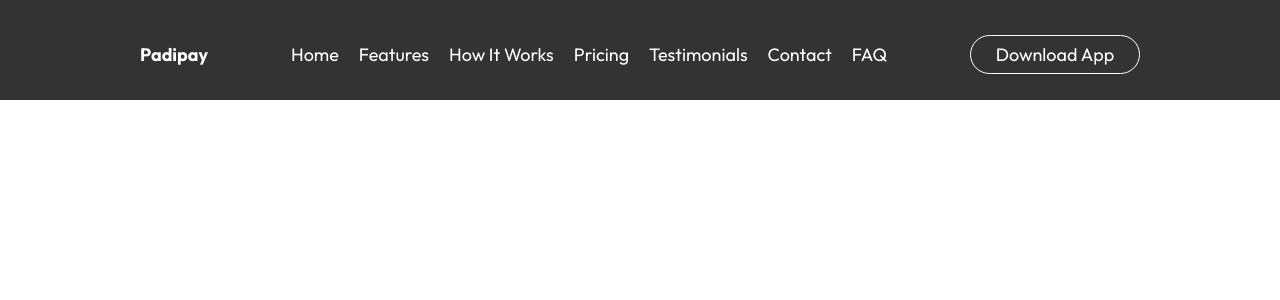
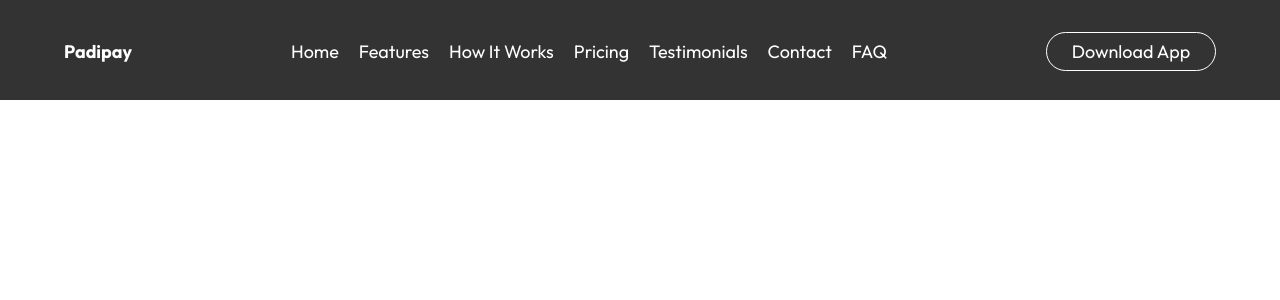
Before and after one commit to EssohCod/padipay_landing_page, a React (Vite) app: page / in a window 1280 px wide. Shown: the top 300 px of the page. Built offline with nearby package versions, Linux system fonts and the light colour scheme.

Commit message:
Resolve screen size

```diff
--- a/src/App.css
+++ b/src/App.css
@@ -1,6 +1,7 @@
 #root {
-    min-width: 1280px;
+    width: 100%;
     margin: 0 auto;
     text-align: center;
     list-style: none;
+    box-sizing: border-box;
 }
--- a/src/components/Navbar/Nav.css
+++ b/src/components/Navbar/Nav.css
@@ -7,7 +7,8 @@
     color: #fff;
 }
 .navbar_container{
-    padding: 35px 140px;
+    /* padding: 35px 140px; */
+    padding: 2rem 5vw;
     display: flex;
     align-items: center;
     justify-content: space-between;
--- a/src/index.css
+++ b/src/index.css
@@ -4,6 +4,7 @@
   font-family: "Outfit", sans-serif;
   list-style: none;
   text-decoration: none;
+  /* max-width: 1280px; */
 }
 body{
   height: 100vh;
```
